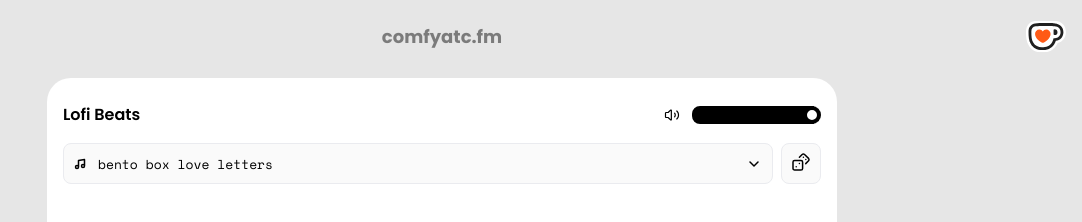
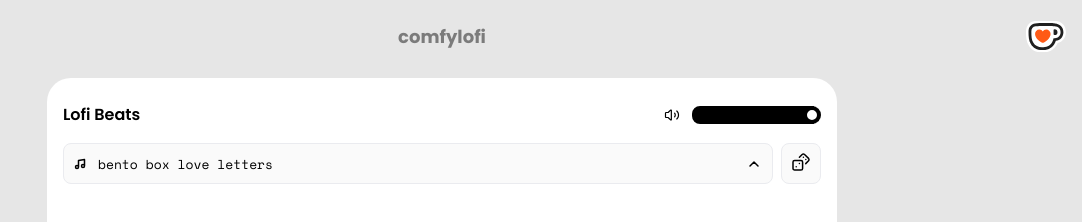
Before and after one commit to v-sudo29/lofi-atc-frontend, a React (Vite) app: page / in a window 1280 px wide. Shown: the top 222 px of the page, without its empty margins (198-1280 px from the left). Built offline with nearby package versions, Linux system fonts and the light colour scheme.

Commit message:
Fix chevorn starting direction, fix dark mode border colors

```diff
--- a/src/App.tsx
+++ b/src/App.tsx
@@ -115,7 +115,7 @@
               [styles.titleDarkMode]: mode === MODE.DARK,
             })}
           >
-            comfyatc.fm
+            comfylofi
           </h1>
         </a>
         <div className={styles.kofiButtonContainer}>
--- a/src/assets/ChevronDownIcon.tsx
+++ b/src/assets/ChevronUpIcon.tsx
@@ -1,4 +1,4 @@
-export const ChevronDownIcon = ({ className }: { className?: string }) => {
+export const ChevronUpIcon = ({ className }: { className?: string }) => {
   return (
     <svg
       className={className}
@@ -9,7 +9,7 @@
       xmlns='http://www.w3.org/2000/svg'
     >
       <path
-        d='M4 6L8 10L12 6'
+        d='M12 10L8 6L4 10'
         stroke='black'
         strokeWidth='1.5'
         strokeLinecap='round'
--- a/src/components/lofi-beats-section/LofiBeatsSection.module.scss
+++ b/src/components/lofi-beats-section/LofiBeatsSection.module.scss
@@ -49,8 +49,14 @@
         font-size: 1.3rem;
         transition: background-color 0.2s ease-out, border 0.2s ease-out;
 
-        .chevronDownIcon {
+        .chevronUpIcon {
           margin-left: auto;
+          display: inline-block;
+          transition: transform 0.2s ease-out;
+        }
+
+        .chevronFlipped {
+          transform: rotate(180deg);
         }
       }
 
@@ -60,6 +66,7 @@
 
       .lofiCustomSelectDarkMode {
         background-color: #303030;
+        border: 1px solid #4f4f4f;
         color: #eaebef;
 
         .musicIcon {
@@ -68,7 +75,7 @@
           }
         }
 
-        .chevronDownIcon {
+        .chevronUpIcon {
           path {
             stroke: #ffffff;
           }
@@ -147,7 +154,7 @@
 
     .dicesButtonDarkMode {
       background-color: #303030;
-      border: 1px solid #eaebef;
+      border: 1px solid #4f4f4f;
 
       svg {
         path {
--- a/src/components/lofi-beats-section/LofiBeatsSection.tsx
+++ b/src/components/lofi-beats-section/LofiBeatsSection.tsx
@@ -1,6 +1,6 @@
 import { useEffect, useRef, useState } from 'react'
 import { MusicIcon } from '../../assets/MusicIcon'
-import { ChevronDownIcon } from '../../assets/ChevronDownIcon'
+import { ChevronUpIcon } from '../../assets/ChevronUpIcon'
 import { DicesIcon } from '../../assets/DicesIcon'
 import { VolumeSlider } from '../components/VolumeSlider'
 import { useLightDarkMode } from '../../hooks/useLightDarkMode'
@@ -117,7 +117,11 @@
           >
             <MusicIcon className={styles.musicIcon} />
             {currentSong.name}
-            <ChevronDownIcon className={styles.chevronDownIcon} />
+            <ChevronUpIcon
+              className={clsx(styles.chevronUpIcon, {
+                [styles.chevronFlipped]: isOptionsDisplayed,
+              })}
+            />
           </div>
           {isOptionsDisplayed && (
             <div
```
